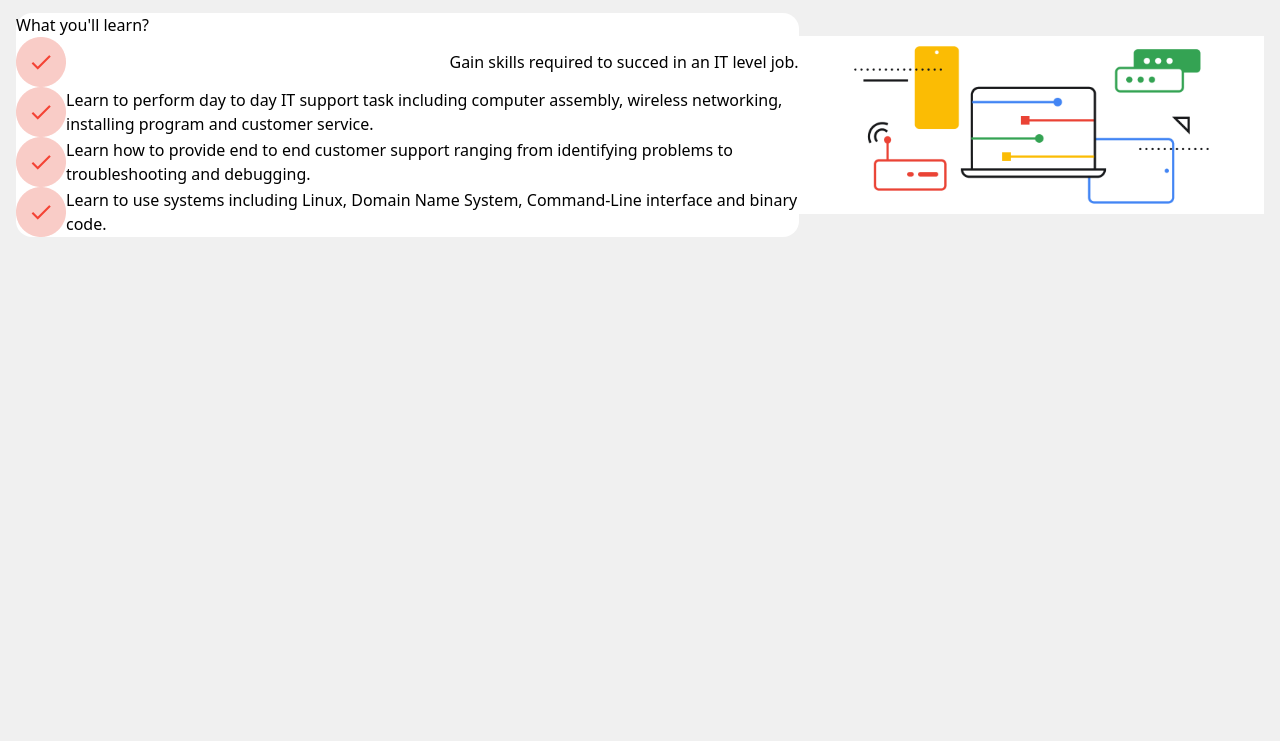
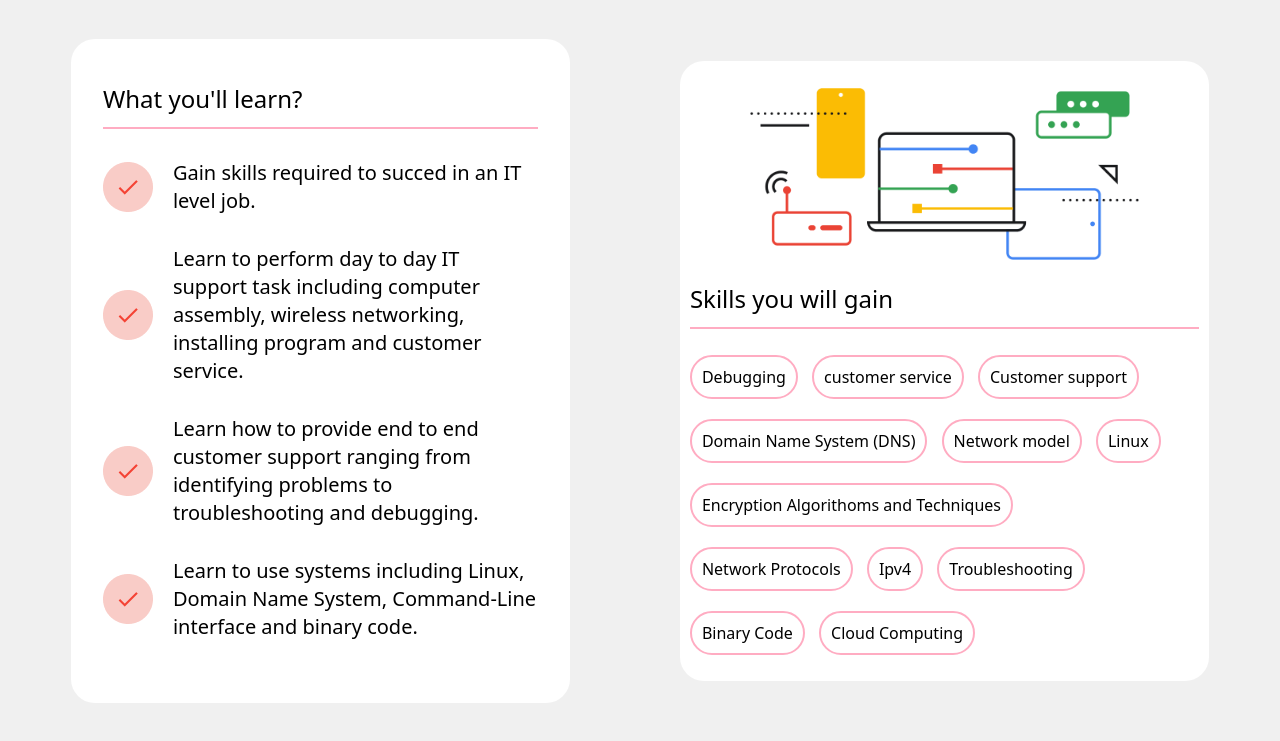
Before and after one commit to Azharul-Islam-Bappy/tailwind_, a website: page index.html in a window 1280 px wide. Shown: the part 825-1566 px from the top of the page. Before the commit the page ends 1062 px from the top, so only its background shows below. Drawn offline with Linux system fonts and the light colour scheme.

Commit message:
Second part completed

```diff
--- a/index.html
+++ b/index.html
@@ -89,31 +89,67 @@
 
       </div>
     </section>
-    <section class="px-[1rem] lg:px-[2rem] lg:flex justify-between items-center">
-      <div class="p-[1rem] rounded-2xl bg-white">
-        <p class="py-[0.75rem] border-b-8 border-[#ffacc2]">What you'll learn?</p>
+    <section class="px-[1rem] lg:px-[4rem] lg:flex justify-around items-center my-[2rem]">
+      <div class="p-[1rem] lg:p-[2rem] rounded-3xl bg-white lg:w-[40%]  lg:h-[100%] my-[10px] md:text-xl">
+        <p class="py-[0.75rem] mb-[1rem] border-b-2 border-[#ffacc2] text-2xl">What you'll learn?</p>
 
-        <div class="flex justify-between items-center">
+        <div class="flex  items-center lg:my-[30px] my-[10px]">
           <img src="images/checkmark.png" alt="checkmark image" />
-          <p class="">Gain skills required to succed in an IT level job.</p>
+          <p class="justify-self-start ms-[20px]">Gain skills required to succed in an IT level job.</p>
         </div>
-        <div class="flex justify-between items-center">
+        <div class="flex items-center lg:my-[30px] my-[10px]">
           <img src="images/checkmark.png" alt="checkmark image" />
-          <p class="">Learn to perform day to day IT support task including computer assembly, wireless networking, installing program and customer service. </p>
+          <p class="ms-[20px]">Learn to perform day to day IT support task including computer assembly, wireless networking, installing program and customer service. </p>
         </div>
-        <div class="flex justify-between items-center">
+        <div class="flex items-center lg:my-[30px] my-[10px]">
           <img src="images/checkmark.png" alt="checkmark image" />
-          <p class="">Learn how to provide end to end customer support ranging from identifying problems to troubleshooting and debugging.</p>
+          <p class="ms-[20px]">Learn how to provide end to end customer support ranging from identifying problems to troubleshooting and debugging.</p>
         </div>
-        <div class="flex justify-between items-center">
+        <div class="flex items-center lg:my-[30px] my-[10px]">
           <img src="images/checkmark.png" alt="checkmark image" />
-          <p class="">Learn to use systems including Linux, Domain Name System, Command-Line interface and binary code.</p>
+          <p class="ms-[20px]">Learn to use systems including Linux, Domain Name System, Command-Line interface and binary code.</p>
         </div>
       </div>
       <!-- Part Two -->
-      <div class="">
-        <img src="images/IT_social.png" alt="IT social image" />
-
+      <div class="bg-white py-[1rem] rounded-3xl my-[2rem] px-[10px] lg:w-[42.4%]">
+        <img class="h-[30%]" src="images/IT_social.png" alt="IT social image" />
+        <p class="py-[0.75rem] mb-[1rem] border-b-2 border-[#ffacc2] text-2xl">Skills you will gain</p>
+        <button class="px-[10px] py-[8px] border-2 border-[#ffacc2] rounded-3xl me-[10px] my-[10px]">
+          Debugging
+        </button>
+        <button class="px-[10px] py-[8px] border-2 border-[#ffacc2] rounded-3xl me-[10px] my-[10px]">
+          customer service
+        </button>
+        <button class="px-[10px] py-[8px] border-2 border-[#ffacc2] rounded-3xl me-[10px] my-[10px]">
+          Customer support
+        </button>
+        <button class="px-[10px] py-[8px] border-2 border-[#ffacc2] rounded-3xl me-[10px] my-[10px]">
+          Domain Name System (DNS)
+        </button>
+        <button class="px-[10px] py-[8px] border-2 border-[#ffacc2] rounded-3xl my-[10px] me-[10px]">
+          Network model
+        </button>
+        <button class="px-[10px] py-[8px] border-2 border-[#ffacc2] rounded-3xl my-[10px] me-[10px]">
+          Linux
+        </button>
+        <button class="px-[10px] py-[8px] border-2 border-[#ffacc2] rounded-3xl my-[10px] me-[10px]">
+          Encryption Algorithoms and Techniques
+        </button>
+        <button class="px-[10px] py-[8px] border-2 border-[#ffacc2] rounded-3xl my-[10px] me-[10px]">
+          Network Protocols
+        </button>
+        <button class="px-[10px] py-[8px] border-2 border-[#ffacc2] rounded-3xl my-[10px] me-[10px]">
+          Ipv4
+        </button>
+        <button class="px-[10px] py-[8px] border-2 border-[#ffacc2] rounded-3xl my-[10px] me-[10px]">
+          Troubleshooting
+        </button>
+        <button class="px-[10px] py-[8px] border-2 border-[#ffacc2] rounded-3xl my-[10px] me-[10px]">
+          Binary Code
+        </button>
+        <button class="px-[10px] py-[8px] border-2 border-[#ffacc2] rounded-3xl my-[10px] me-[10px]">
+          Cloud Computing
+        </button>
       </div>
     </section>
 
```
Also changed, not shown: dist/style.css.
